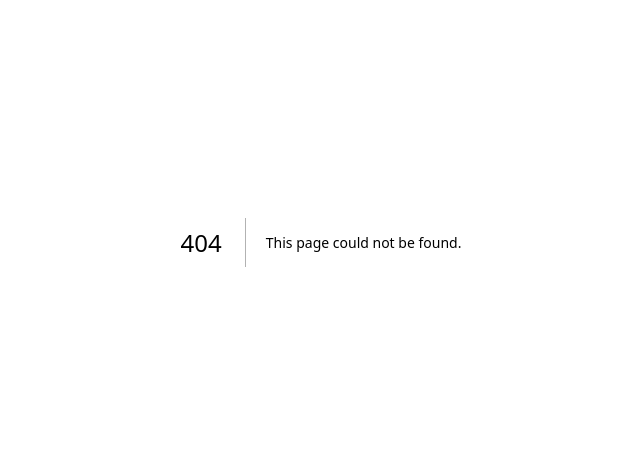
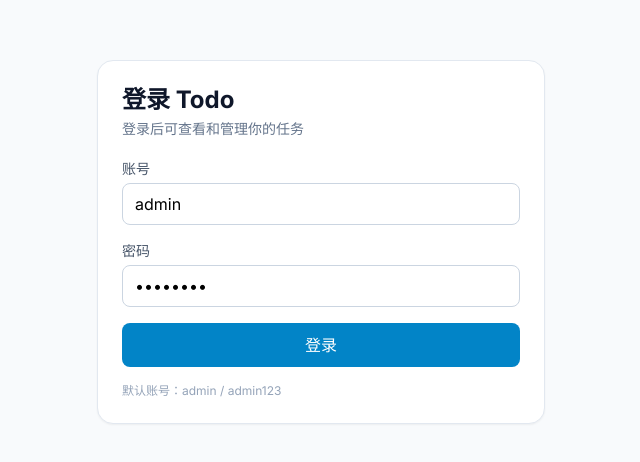
Before and after one commit to coolCicada/nextjs-lession, a Next.js app: page /todos/login in a window 1280 px wide. Before the commit this address had no page. Shown: the part 158-620 px from the top of the page, without its empty margins (319-959 px from the left). Built offline with nearby package versions, Linux system fonts and the light colour scheme; a web font is replaced by a local one.

Commit message:
feat(todos): add login page for token auth flow

```diff
--- /dev/null
+++ b/app/todos/login/page.tsx
@@ -0,0 +1,96 @@
+"use client";
+
+import { useState } from "react";
+import { useRouter } from "next/navigation";
+
+export default function TodosLoginPage() {
+  const router = useRouter();
+  const [username, setUsername] = useState("admin");
+  const [password, setPassword] = useState("admin123");
+  const [error, setError] = useState("");
+  const [loading, setLoading] = useState(false);
+
+  const handleLogin = async (e: React.FormEvent) => {
+    e.preventDefault();
+    if (!username.trim() || !password.trim()) return;
+
+    try {
+      setLoading(true);
+      setError("");
+
+      // 先确保表已初始化
+      await fetch("/todos/api/init", { cache: "no-store" });
+
+      const res = await fetch("/todos/api/auth", {
+        method: "POST",
+        headers: { "Content-Type": "application/json" },
+        body: JSON.stringify({ username: username.trim(), password }),
+      });
+
+      const data = await res.json();
+      if (!res.ok) {
+        setError(data?.error || "登录失败");
+        return;
+      }
+
+      localStorage.setItem("todos_token", data.token);
+      localStorage.setItem("todos_user", data.username);
+      router.replace("/todos");
+    } catch {
+      setError("网络异常，请稍后重试");
+    } finally {
+      setLoading(false);
+    }
+  };
+
+  return (
+    <div className="min-h-screen bg-slate-50 flex items-center justify-center px-4">
+      <div className="w-full max-w-md rounded-2xl bg-white border border-slate-200 shadow-sm p-6">
+        <h1 className="text-2xl font-bold text-slate-900">登录 Todo</h1>
+        <p className="text-sm text-slate-500 mt-1">登录后可查看和管理你的任务</p>
+
+        {error && (
+          <div className="mt-4 rounded-lg border border-rose-200 bg-rose-50 px-3 py-2 text-sm text-rose-700">
+            {error}
+          </div>
+        )}
+
+        <form onSubmit={handleLogin} className="mt-5 space-y-4">
+          <div>
+            <label className="block text-sm text-slate-600 mb-1">账号</label>
+            <input
+              type="text"
+              value={username}
+              onChange={(e) => setUsername(e.target.value)}
+              className="w-full rounded-lg border border-slate-300 px-3 py-2 outline-none focus:border-sky-500"
+              placeholder="请输入账号"
+              autoComplete="username"
+            />
+          </div>
+
+          <div>
+            <label className="block text-sm text-slate-600 mb-1">密码</label>
+            <input
+              type="password"
+              value={password}
+              onChange={(e) => setPassword(e.target.value)}
+              className="w-full rounded-lg border border-slate-300 px-3 py-2 outline-none focus:border-sky-500"
+              placeholder="请输入密码"
+              autoComplete="current-password"
+            />
+          </div>
+
+          <button
+            type="submit"
+            disabled={loading}
+            className="w-full rounded-lg bg-sky-600 text-white py-2.5 font-medium disabled:opacity-50"
+          >
+            {loading ? "登录中..." : "登录"}
+          </button>
+        </form>
+
+        <p className="mt-4 text-xs text-slate-400">默认账号：admin / admin123</p>
+      </div>
+    </div>
+  );
+}
```
